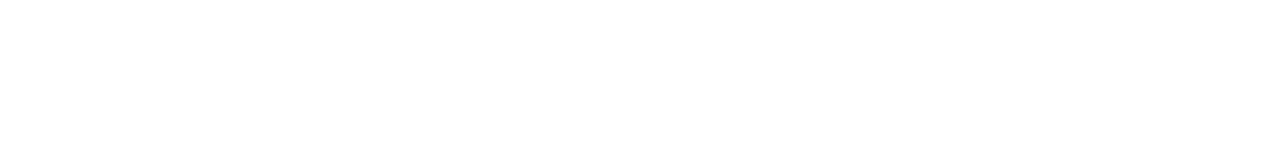
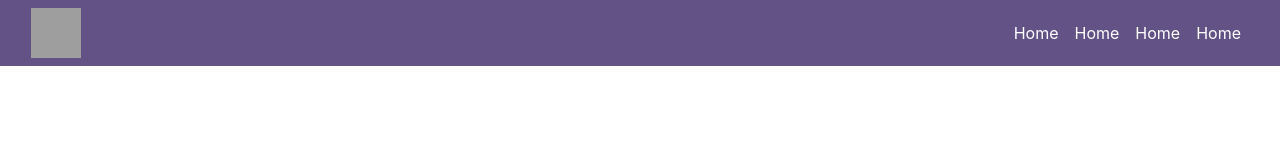
Before and after one commit to nguyenvanthinh0817/chot-ha-css, a plain HTML site: page index.html in a window 1280 px wide. Drawn offline with nearby package versions, Linux system fonts and the light colour scheme; grey boxes are pictures that could not be loaded.

Commit message:
create header component

```diff
--- a/index.html
+++ b/index.html
@@ -12,12 +12,35 @@
     <title>Hello, world!</title>
   </head>
   <body>
+<!-- header component -->
+    <nav class="navbar navbar-expand-md navbar-light bg-light sticky-top">
+      <div class="container-fluid">
+        <a href="" class="navbar-branch">
+          <img src="https://loremflickr.com/64/64" alt="" height="50">
+        </a>
+        <button class="navbar-toggler" type="button" data-toggle="collapse" data-target="#navbarResponsive">
+          <span class="navbar-toggler-icon"></span>
+        </button>
+        <div class="collapse navbar-collapse" id="navbarResponsive">
+          <ul class="navbar-nav ml-auto">
+            <li class="nav-item">
+              <a href="#" class="nav-link active">Home</a>
+            </li>
+            <li class="nav-item">
+              <a href="#" class="nav-link">Home</a>
+            </li>
+            <li class="nav-item">
+              <a href="#" class="nav-link">Home</a>
+            </li>
+            <li class="nav-item">
+              <a href="#" class="nav-link">Home</a>
+            </li>
+          </ul>
+        </div>
+      </div>
+    </nav>
 
-    	<div class="container">
-
-		</div>
-
-
+<!-- end header component  -->
 
     <!-- Optional JavaScript -->
     <!-- jQuery first, then Popper.js, then Bootstrap JS -->
--- a/style.css
+++ b/style.css
@@ -0,0 +1,14 @@
+/*header component*/
+.navbar{
+	background-color: rgba(82, 64,120,0.9) !important;
+}
+
+.navbar li a{
+	color:white !important;
+}
+
+.navbar li a:hover{
+	color: black !important;
+}
+
+/*end header component*/
```
